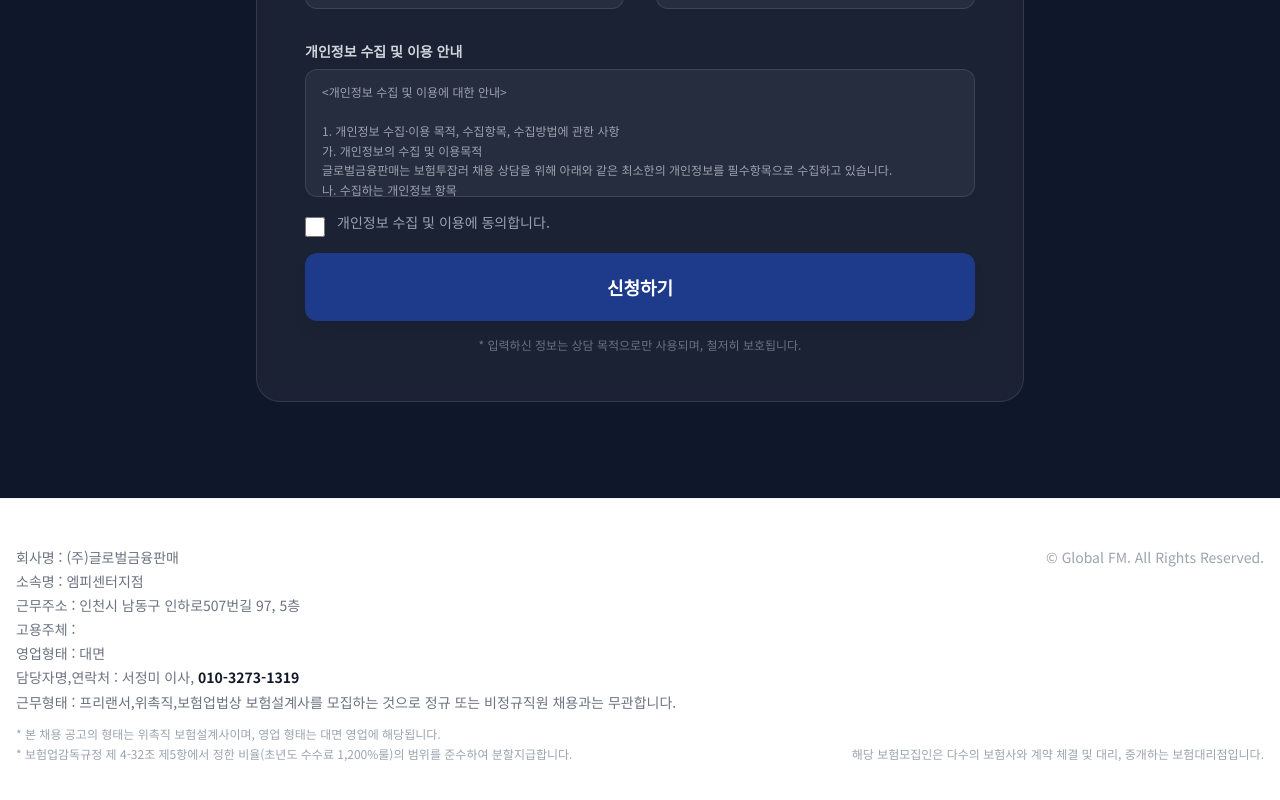
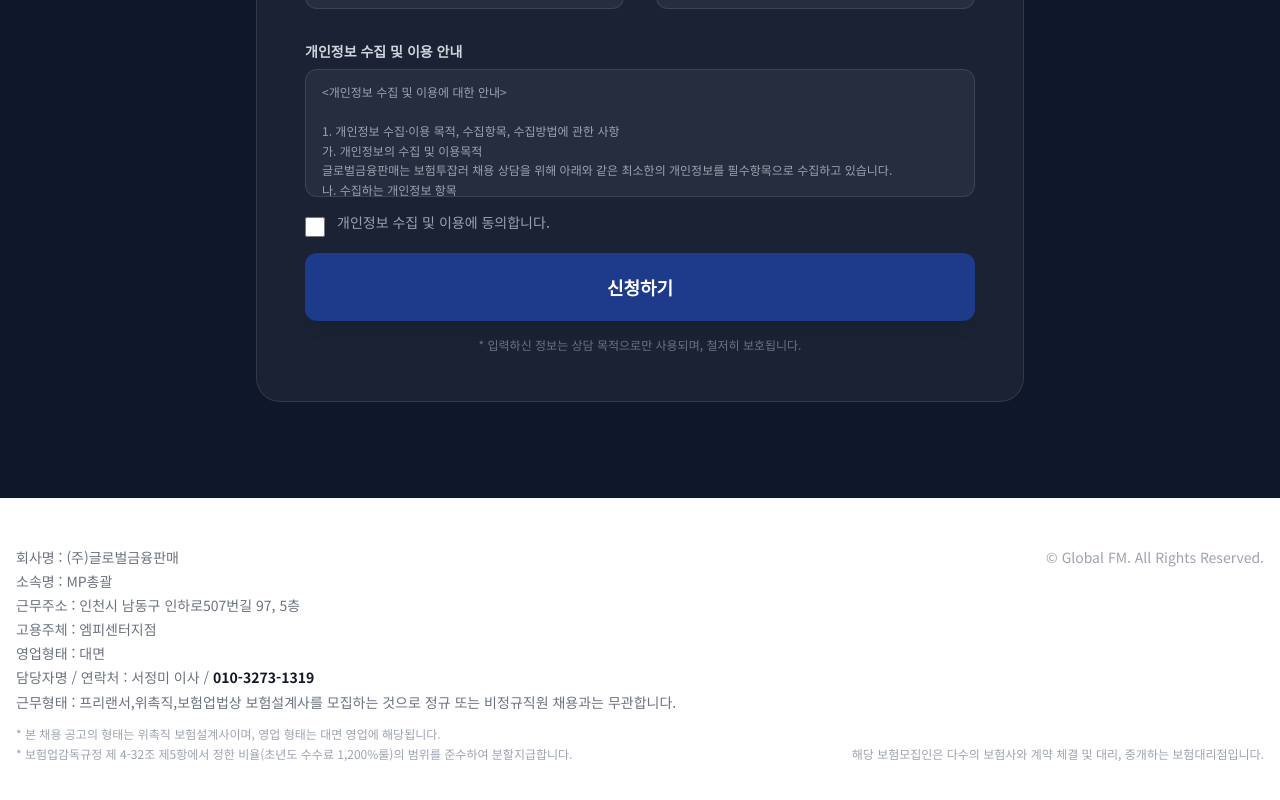
Before and after one commit to myneoego/NJobPartners, a React (Vite) app: page / in a window 1280 px wide. Shown: the part 2686-3486 px from the top of the page. Built offline with nearby package versions, Linux system fonts and the light colour scheme.

Commit message:
Update footer details (MP총괄, 엠피센터지점)

```diff
--- a/src/components/Footer.jsx
+++ b/src/components/Footer.jsx
@@ -6,11 +6,11 @@ const Footer = () => (
       <div className="space-y-4">
         <div className="text-sm text-gray-500 space-y-1">
           <p>회사명 : (주)글로벌금융판매</p>
-          <p>소속명 : 엠피센터지점</p>
+          <p>소속명 : MP총괄</p>
           <p>근무주소 : 인천시 남동구 인하로507번길 97, 5층</p>
-          <p>고용주체 : </p>
+          <p>고용주체 : 엠피센터지점</p>
           <p>영업형태 : 대면</p>
-          <p>담당자명,연락처 : 서정미 이사, <span className="font-bold text-gray-900">010-3273-1319</span></p>
+          <p>담당자명 / 연락처 : 서정미 이사 / <span className="font-bold text-gray-900">010-3273-1319</span></p>
           <p className="leading-relaxed break-keep">근무형태 : 프리랜서,위촉직,보험업법상 보험설계사를 모집하는 것으로 정규 또는 비정규직원 채용과는 무관합니다.</p>
           <div className="pt-2 mt-2 space-y-1 text-xs text-gray-400 break-keep">
             <p>* 본 채용 공고의 형태는 위촉직 보험설계사이며, 영업 형태는 대면 영업에 해당됩니다.</p>
```
